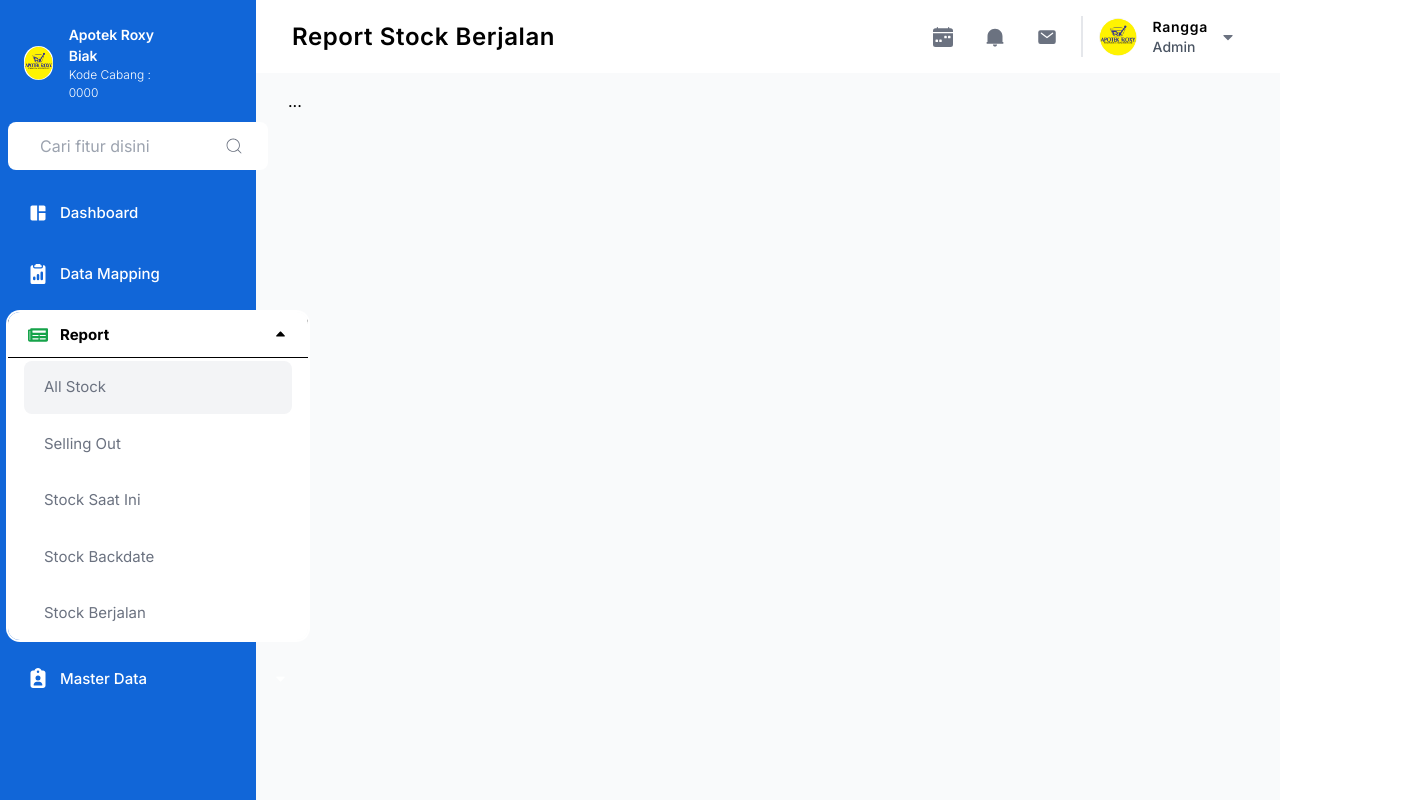
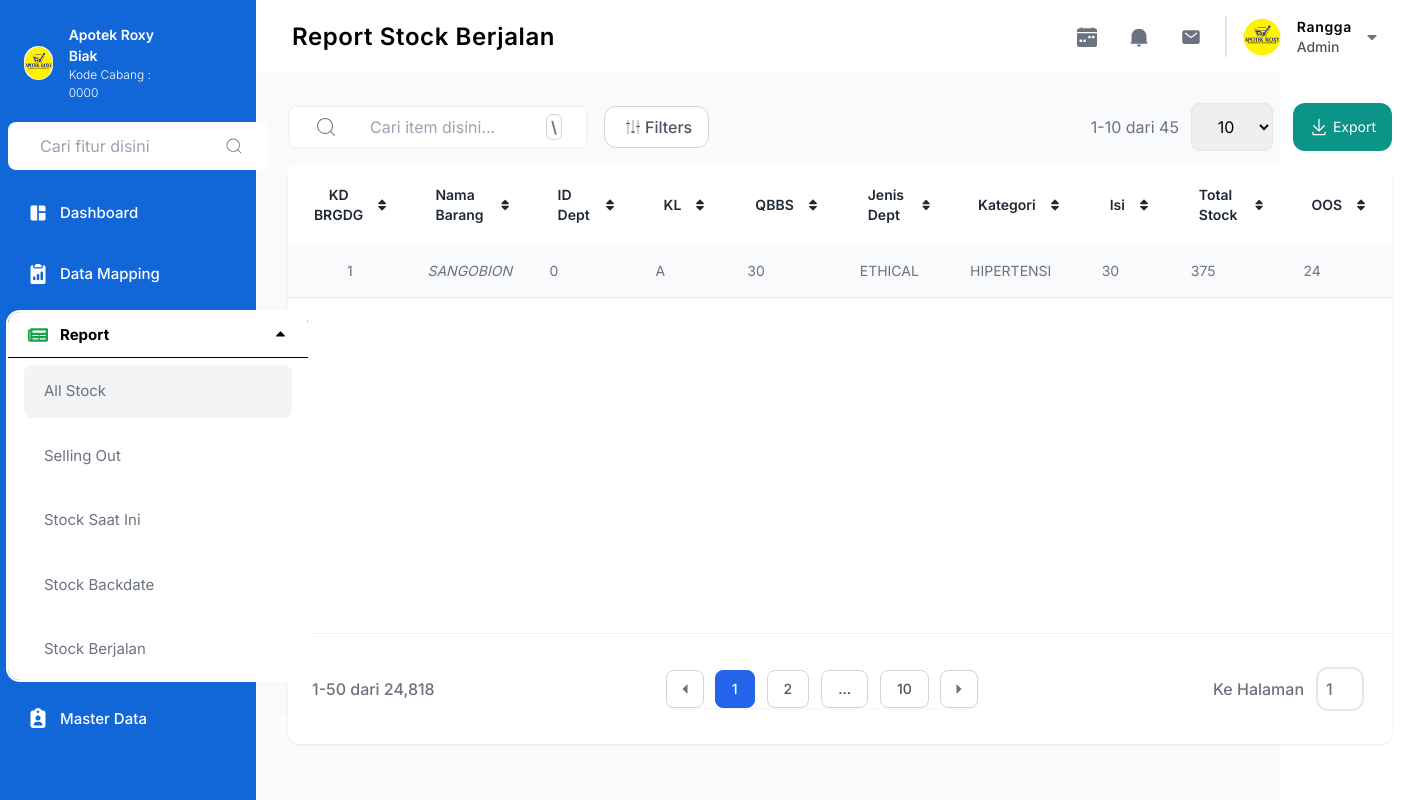
Before and after one commit to ItsMauls/MauComps, a Next.js app: page /report/stock-berjalan in a window 1280 px wide. Both pictures are taken after a click on the button "Report". Shown: the whole page, 1424 px wide, since content can reach past the window. Built offline with nearby package versions, Linux system fonts and the light colour scheme.

Commit message:
style: almost all report submenu done

```diff
--- a/src/app/report/all-stock/page.jsx
+++ b/src/app/report/all-stock/page.jsx
@@ -13,11 +13,15 @@ export default function AllStock() {
                 searchBarPlaceholder={"Cari atau Input Barcode disini"}
                 searchBarClassName={'text-gray-500 '}
                 tableClassName={'h-5/6'}
+                headerClassName={'rounded-lg'}
                 withSearchBar
                 defaultData={defaultData}
                 columns={columns}
-                // pagination
+                pagination
                 limiter
+                customRightButton
+                customRightButtonLabel={'Stock All Cabang'}
+                exportButtClassName={'px-3'}
             />
         </>
     )
--- a/src/app/report/stock-berjalan/page.jsx
+++ b/src/app/report/stock-berjalan/page.jsx
@@ -1,3 +1,24 @@
+import { Table } from "@/components/table";
+import { columns, defaultData } from "@/constants/table/stock-saat-ini";
+
 export default function StockBarang() {
-    return '...'
+    return (
+        <>
+            <Table
+                columns={columns}
+                defaultData={defaultData}
+                withSearchBar
+                searchBarPlaceholder={'Cari item disini...'}
+                searchBarClassName={'text-gray-500 !w-[300px]'}
+                tableClassName={'h-5/6 shadow-sm'}
+                headerClassName={'rounded-lg text-sm'}
+                rowClassName={'text-sm'}
+                limiter
+                exportButton
+                pagination
+                exportButtClassName={'py-1 text-sm px-4'}
+                filter
+            />
+        </>
+    )
 }
--- a/src/components/accordion/index.jsx
+++ b/src/components/accordion/index.jsx
@@ -103,7 +103,7 @@ const AccordionContent = React.forwardRef(({ children, setFocusedIndex,className
     ref={forwardedRef}
   >
     <div className={cn(
-        "py-[15px] px-5 cursor-pointer data-[state=open]:hover:bg-gray-100 hover:rounded-lg",
+        "py-[15px] px-5 cursor-pointer data-[state=open]:hover:bg-gray-100 hover:rounded-lg my-1",
         isHovered ? 'bg-gray-100 rounded-lg' : 'hover:bg-gray-200'
     )}>
         {children}
--- a/src/components/table/index.jsx
+++ b/src/components/table/index.jsx
@@ -14,6 +14,7 @@ import { Limiter } from '../limiter'
 import DateRangeSelector from './DateRangePicker'
 import { Button } from '../ui/Button'
 import { GoDownload } from 'react-icons/go'
+import { GiSettingsKnobs } from "react-icons/gi";
 
 
 export const Table = ({
@@ -30,7 +31,10 @@ export const Table = ({
     sortByDate,
     exportButton,
     exportButtClassName,
-    sortByDateDefaultStyle
+    sortByDateDefaultStyle,
+    filter,
+    customRightButton,
+    customRightButtonLabel
 }) => {
     const [data, _setData] = useState([...defaultData])
     const table = useReactTable({
@@ -52,10 +56,12 @@ export const Table = ({
                                     placeholder={searchBarPlaceholder}
                                 /> }
                                 {sortByDate && <DateRangeSelector defaultStyle={sortByDateDefaultStyle}/>}
+                                {filter && <Button className={'bg-white border text-gray-600 font-medium border-gray-300 py-2 px-4'}> <GiSettingsKnobs /> Filters </Button>}
                         </div>
                         <div className='flex gap-x-5'>
                             {limiter && <Limiter />}
                             {exportButton && <Button icon={<GoDownload />} className={cn('bg-teal-600 hover:bg-teal-700 text-white', exportButtClassName)}>Export</Button>}
+                            {customRightButton && <Button className={cn('bg-teal-600 hover:bg-teal-700 text-white', exportButtClassName)}>{customRightButtonLabel}</Button>}
                         </div>
             </div>
             <div className={cn("bg-white rounded-xl drop-shadow-sm", tableClassName)} >
```
